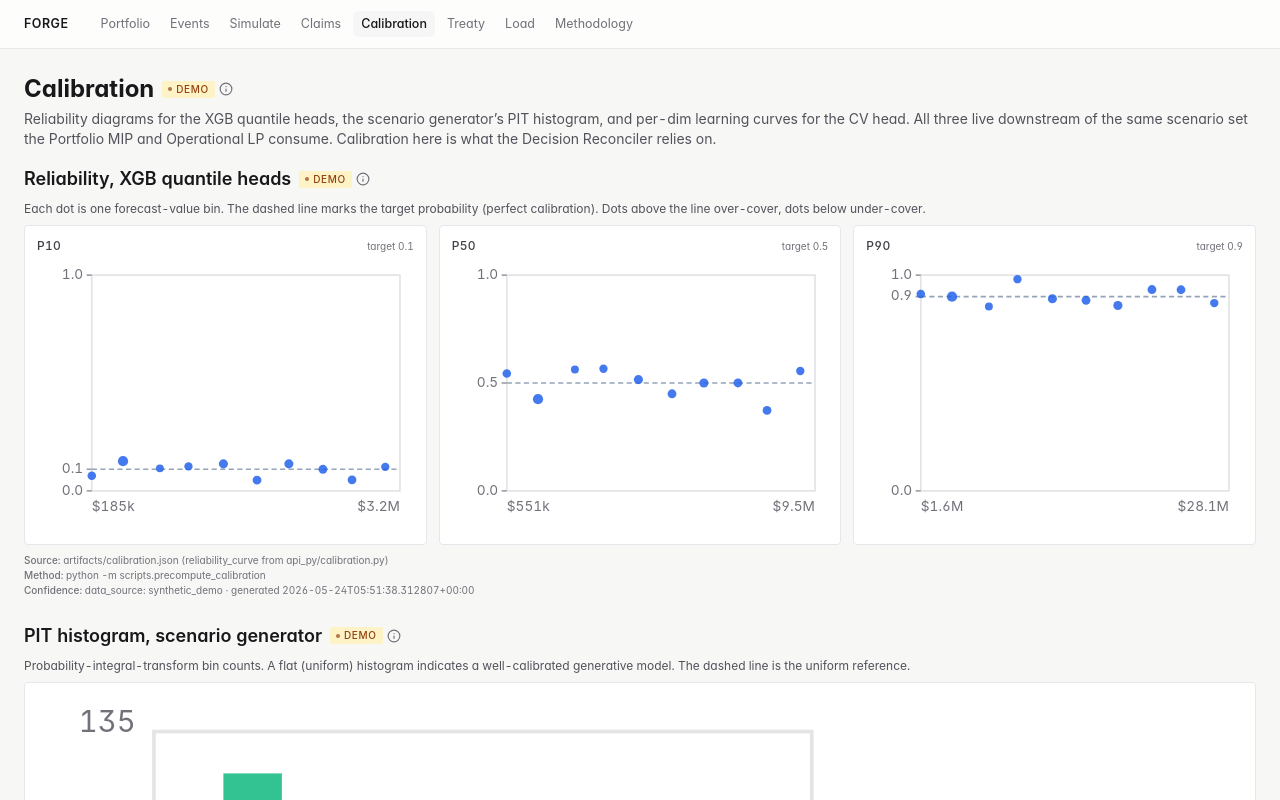
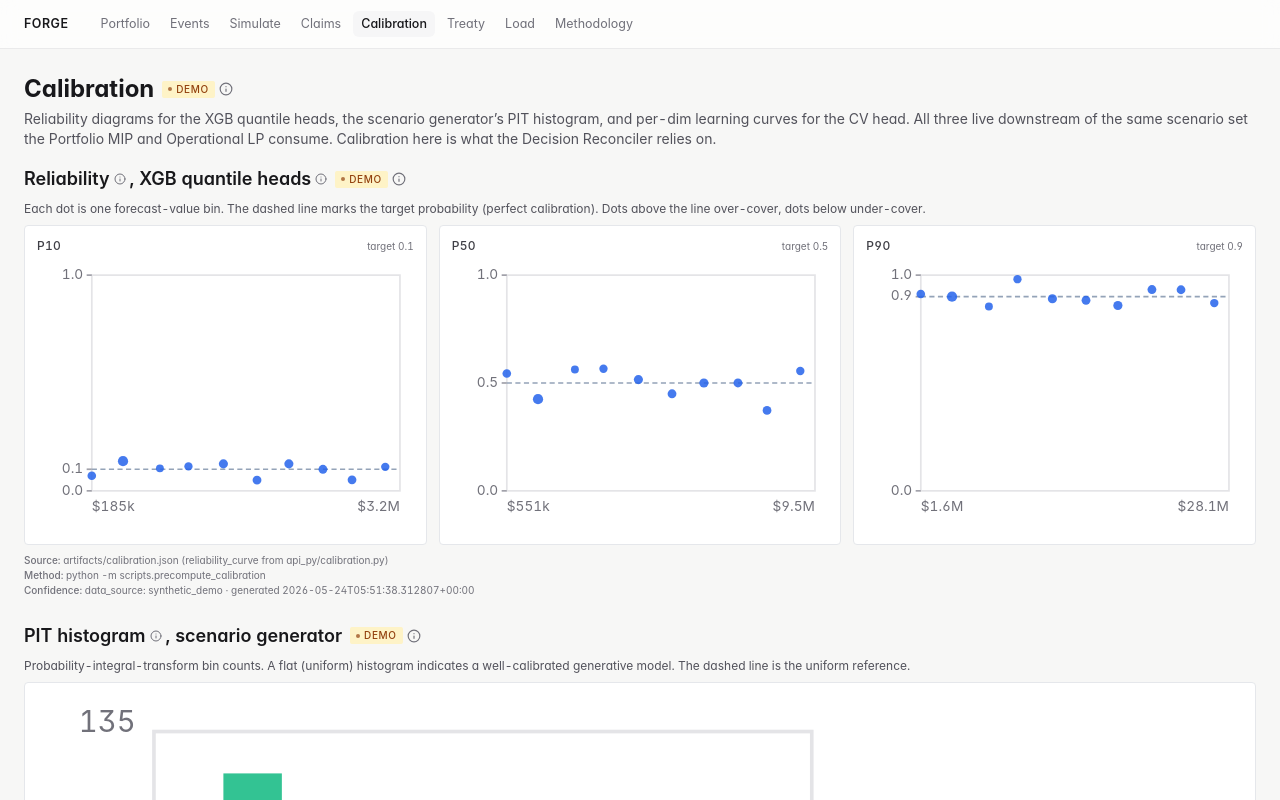
Before and after one commit to sagardevaraju/forge, a Next.js app: page /calibration in a window 1280 px wide. Shown: the top 800 px of the page. Built offline with nearby package versions, Linux system fonts and the light colour scheme.

Commit message:
feat(FORGE): CalibrationView chart titles wire glossary
Co-Authored-By: Claude Opus 4.7 (1M context) <noreply@anthropic.com>

```diff
--- a/components/CalibrationView.tsx
+++ b/components/CalibrationView.tsx
@@ -27,6 +27,7 @@
 
 import { TrustTierBadge } from '@/components/grammar/TrustTierBadge';
 import { ProvenanceFootnote } from '@/components/grammar/ProvenanceFootnote';
+import { InfoIcon } from '@/components/grammar/InfoTooltip';
 import type { TrustTier } from '@/lib/grammar/trust-tiers';
 
 // ---------------------------------------------------------------------------
@@ -342,7 +343,11 @@ export function CalibrationView({ data }: CalibrationViewProps) {
       {/* ---------------- Reliability diagrams (p10 / p50 / p90) ---------------- */}
       <section data-testid="reliability-section" className="flex flex-col gap-2">
         <div className="flex items-center gap-2">
-          <h2 className="text-lg font-semibold">Reliability, XGB quantile heads</h2>
+          <h2 className="text-lg font-semibold">
+            <span className="inline-flex items-center gap-1">
+              Reliability <InfoIcon term="reliability-diagram" iconSize="sm" />, XGB quantile heads <InfoIcon term="quantile-head" iconSize="sm" />
+            </span>
+          </h2>
           <TrustTierBadge tier={trustTier} />
         </div>
         <p className="text-xs text-zinc-600">
@@ -369,7 +374,9 @@ export function CalibrationView({ data }: CalibrationViewProps) {
       {/* ---------------- PIT histogram ---------------- */}
       <section data-testid="pit-section" className="flex flex-col gap-2">
         <div className="flex items-center gap-2">
-          <h2 className="text-lg font-semibold">PIT histogram, scenario generator</h2>
+          <h2 className="text-lg font-semibold">
+            <span className="inline-flex items-center gap-1">PIT histogram <InfoIcon term="pit" iconSize="sm" />, scenario generator</span>
+          </h2>
           <TrustTierBadge tier={pitTier} />
         </div>
         <p className="text-xs text-zinc-600">
```
